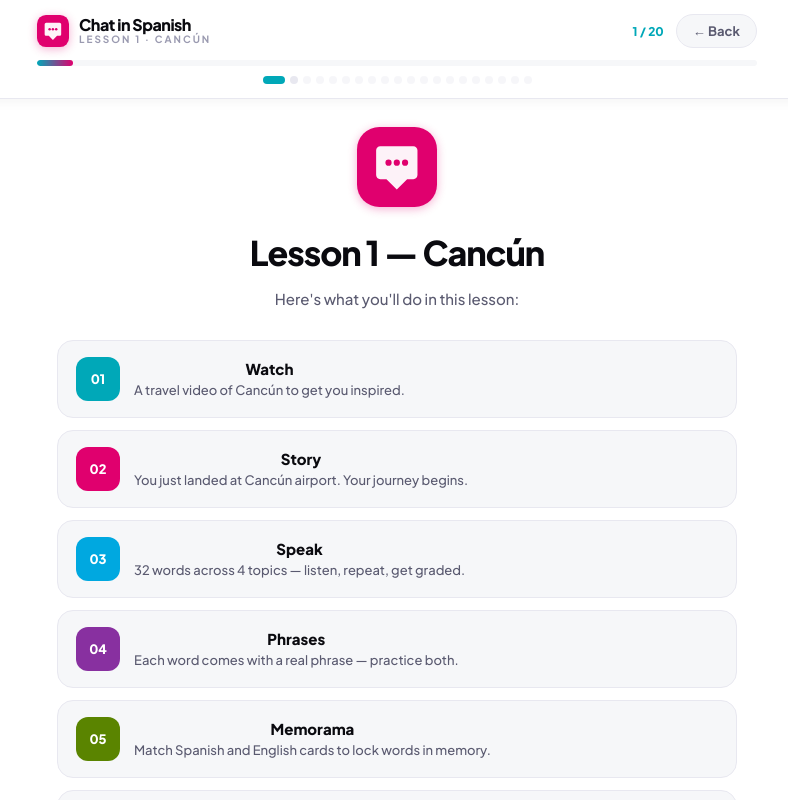
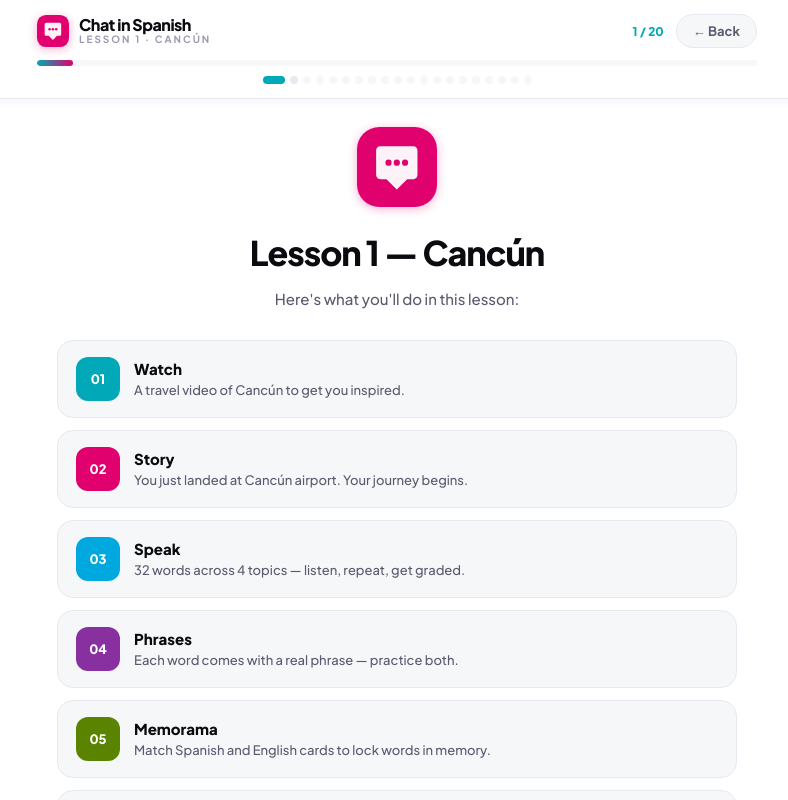
Before and after one commit to carlosalsadancer/chatinspanish, a React (Vite) app: page / in a window 1280 px wide. Both pictures are taken after a click on the button "Start Free". Shown: the top 800 px of the page, without its empty margins (243-1031 px from the left). Built offline with nearby package versions, Linux system fonts and the light colour scheme.

Commit message:
Fix card alignment onboarding

```diff
--- a/src/lessons/Lesson1.jsx
+++ b/src/lessons/Lesson1.jsx
@@ -849,7 +849,7 @@ export default function Lesson1({ onBack, initialSlide = 0, onSlideChange, onCom
                 { num: "05", color: C.limonD,   title: "Memorama", desc: "Match Spanish and English cards to lock words in memory." },
                 { num: "06", color: C.magentaD, title: "Quiz",     desc: "Real-life situations — choose the right phrase, then say it." },
               ].map((s, i) => (
-                <div key={i} style={{ display: "flex", gap: 14, background: C.grisS, border: `1.5px solid ${C.grisB}`, borderRadius: 16, padding: "16px 18px", alignItems: "center" }}>
+                <div key={i} style={{ display: "flex", gap: 14, background: C.grisS, border: `1.5px solid ${C.grisB}`, borderRadius: 16, padding: "16px 18px", alignItems: "center", textAlign: "left" }}>
                   <div style={{ width: 44, height: 44, borderRadius: 12, background: s.color, display: "flex", alignItems: "center", justifyContent: "center", flexShrink: 0, color: "#fff", fontSize: 13, fontWeight: 900 }}>{s.num}</div>
                   <div>
                     <div style={{ fontSize: 15, fontWeight: 800, color: C.textH, marginBottom: 3 }}>{s.title}</div>
```
